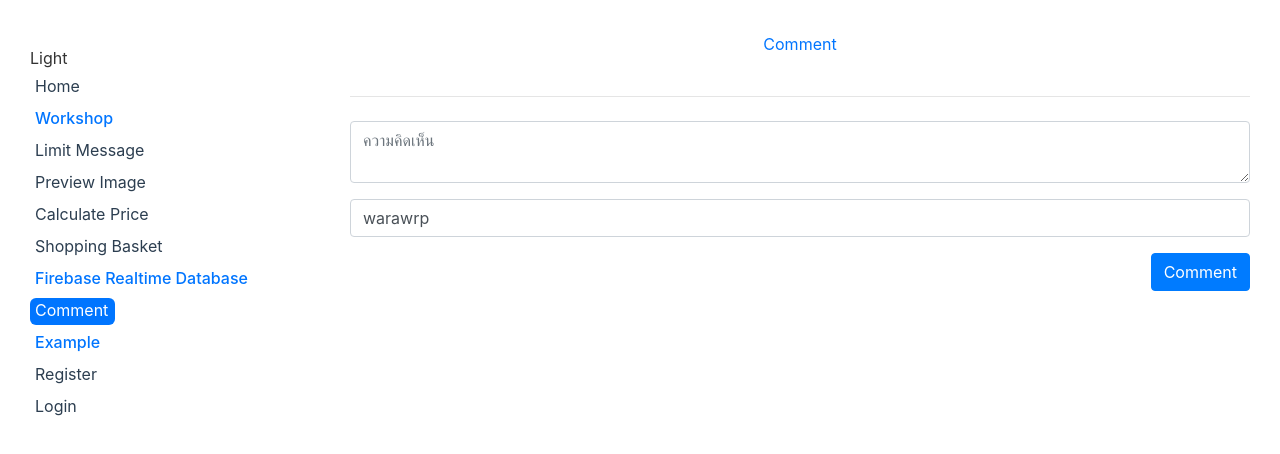
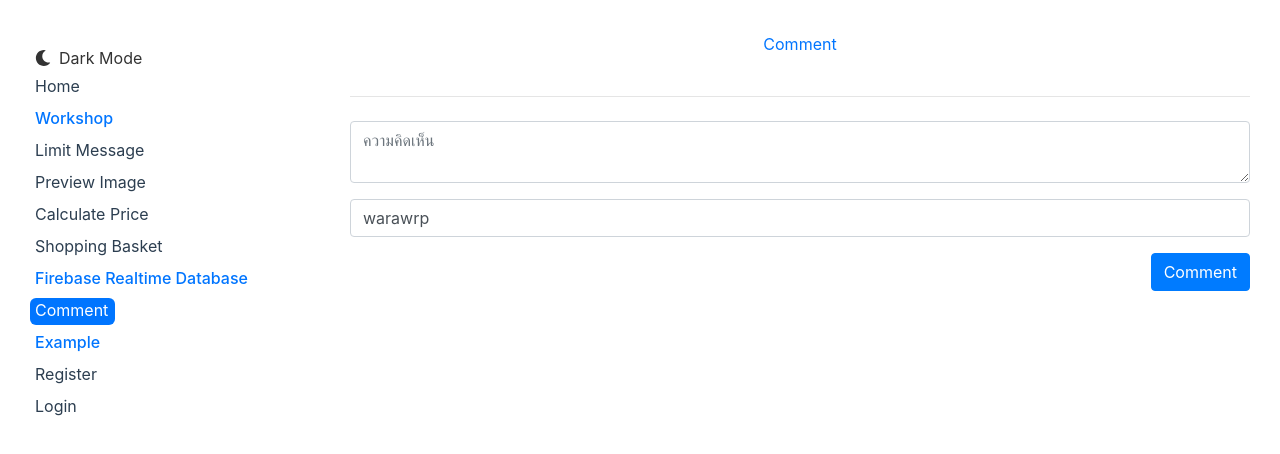
Before and after one commit to warawrp/vue-workshop, a Vue app: page /comment in a window 1280 px wide. Shown: the top 454 px of the page. Built offline with nearby package versions, Linux system fonts and the light colour scheme.

Commit message:
17:29 161220

```diff
--- a/src/App.vue
+++ b/src/App.vue
@@ -1,12 +1,13 @@
 
 <template>
-  <div id="app" :class="{'theme-dark': nightMode}">
-    <div class="container-fluid mt-3">
+  <div id="app" class="app">
+    <div :class="{'theme-dark' : nightMode}">
+      <div class="container-fluid pt-3" >
+        <div class="row" style="height:100vh;">
+          <div class="col-3 text-left" id="nav">
             <div class="row">
-        <div class="col-3 text-left" id="nav">
-            <p v-if="nightMode" @click="nightMode = !nightMode">Dark</p>
-            <p v-else @click="nightMode = !nightMode">Light</p>
-          <div class="row">
+              <div class="iconTheme" v-if="nightMode" @click="nightMode = !nightMode"><i class="fas fa-sun mr-2" ></i>Light Mode</div>
+              <div class="iconTheme" v-else @click="nightMode = !nightMode"><i class="fas fa-moon mr-2"></i>Dark Mode</div>
               <div class="col-12 my-1"><router-link class="routerLink" to="/">Home</router-link></div>
               <!-- <div class="col-12"><router-link to="/about">About</router-link></div> -->
               <div class="col-12 my-1"><p class="headerMenu">Workshop</p></div>
@@ -27,6 +28,7 @@
         </div>
       </div>
     </div>
+  </div>
 </template>
 
 <script>
@@ -43,18 +45,8 @@
 
 <style>
   @import './assets/css/darktheme.css';
-  #app{
-      transition: all 0.5 ease-in-out;
-      color: #333;
-      background-color: #fff;
-  }
-  .theme-dark{
-      color: #fff;
-      background-color: #333;
-  }
-
-  i{
-    font-size: 30px;
+.iconTheme{
   cursor: pointer;
+  padding-left: 20px;
 }
 </style>
--- a/src/assets/css/darktheme.css
+++ b/src/assets/css/darktheme.css
@@ -20,6 +20,14 @@
     text-decoration: none;
     opacity: 0.8;
 }
+
+.app{
+    transition: all 0.5 ease-in-out;
+    color: #333;
+    background-color: #fff;
+    min-height: 100vh;
+}
+
 
 .headerMenu{
     font-weight:500;
@@ -89,8 +97,18 @@ p{
     right: 10px;
 }
 
-#app{
-    transition: all 0.5 ease-in-out;
-    color: #2c3e50;
-    background-color: #fff;
+
+
+/* theme dark */
+
+.app .theme-dark{
+    color: #fff;
+    background-color: #333;
 }
+.app .theme-dark #nav a {
+    /* font-weight: bold; */
+    color: #fff;
+    background-color: #333;
+    padding: 2px 7px 5px 5px;
+    border-radius: 6px;
+}
```
Lines whose indentation alone changed are shown as unchanged.
